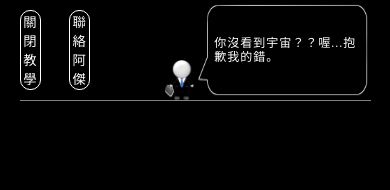
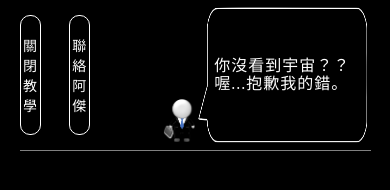
Before and after one commit to jacky0707/fin-man-planet, a plain HTML site: page index.html in a window 390 px wide. Shown: the top 190 px of the page. Drawn offline with nearby package versions, Linux system fonts and the light colour scheme.

Commit message:
font-size

```diff
--- a/main.css
+++ b/main.css
@@ -52,6 +52,7 @@ button{
     border-radius: 10px;
     border:1px solid white;
     padding:0px;
+    font-size: 14px;
 }
 .planet-part{
     height: 300px;/* 高度用到 px */
@@ -778,12 +779,12 @@ button{
         width: 90%;
     }
     .doctor-part{
-        height: 100px;
+        height: 150px;
     }
     .saying{
-        font-size: 12px;
+        font-size: 16px;
         letter-spacing: 1px;
-        line-height: 14px;
+        line-height: 18px;
     }
     .final-report {
         margin-bottom: 0px;
@@ -845,7 +846,7 @@ button{
     }
     .list-title{
         width: 40px;
-        font-size: 14px;
+        font-size: 18px;
         letter-spacing: 2px;
         border-right: gold solid 1px;
     }
@@ -891,7 +892,7 @@ button{
         color: white;
     }
     .basic-item{
-        font-size: 12px;
+        font-size: 16px;
     }
     .side-list {
         height: 100%;
```
